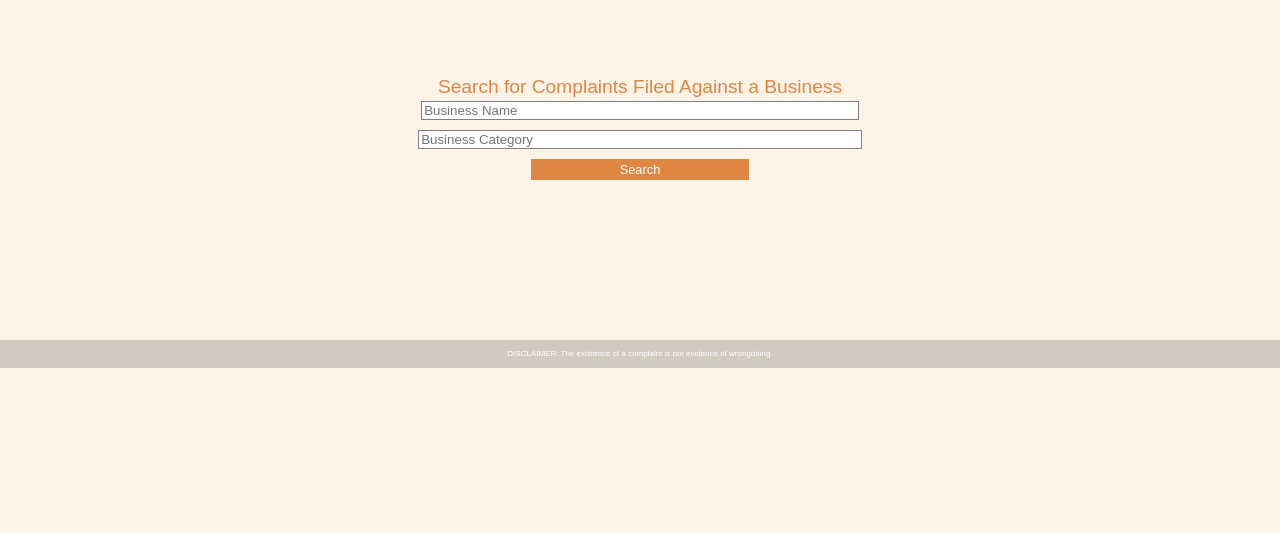
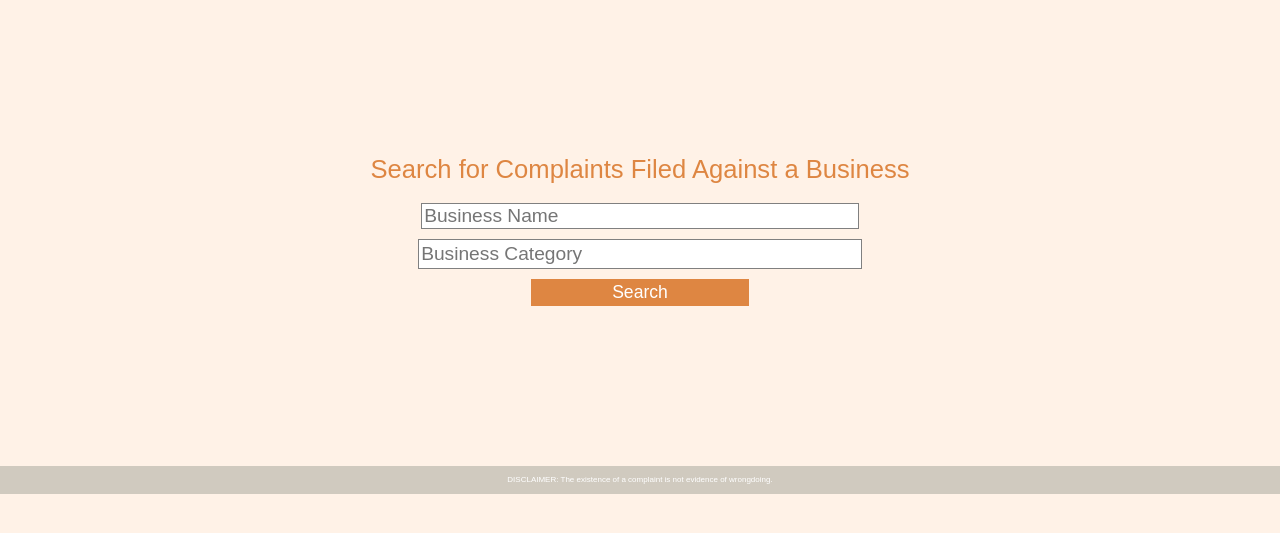
Before and after one commit to JudyVue/Code301Project, a website: page index.html in a window 1280 px wide. Shown: the part 107-640 px from the top of the page. Drawn offline with Linux system fonts and the light colour scheme.

Commit message:
styling large viewport

```diff
--- a/css/layout.css
+++ b/css/layout.css
@@ -40,9 +40,7 @@ footer {
 
 
 @media only screen and (min-width: 320px) {
-  #search {
-    max-width: 60%;
-  }
+
 }
 
 @media only screen and (min-width: 675px) {
--- a/css/module.css
+++ b/css/module.css
@@ -44,6 +44,8 @@
 
 #AG_logo {
   border-radius: 50%;
+  float: left;
+  padding: 5px;
 }
 
 #complaint_logo {
@@ -168,27 +170,41 @@ li.ui-menu-item {
     border-radius: 25%;
     opacity: 0.8;
   }
+
   #logo {
     height: 75px;
     weight: 75px;
   }
-  #search{
-    /*margin-top: 10em;*/
+
+  .search-home {
+    margin-top: 10em;
+    max-width: 60%;
+  }
+
+  .search-results {
+    width: 80%;
   }
 
   #search-form input{
     max-width: 60%;
+    height: 26px !important;
+    font-size: 1.2em;
   }
 
   #search-form h2{
-    font-size: 1.2rem;
+    font-size: 1.6rem;
+    margin-bottom: 20px;
   }
 
   #search-button {
     width: 30%;
-    font-size: .8rem;
+    font-size: 1.1rem;
     display: block;
     margin: auto;
+  }
+
+  .search-results-button{
+    height: 30px;
   }
 
   #results{
--- a/scripts/model/complaintsModel.js
+++ b/scripts/model/complaintsModel.js
@@ -89,7 +89,6 @@
 
   //when user searches by category, this function returns all businsses that fall under that category and how many complaints are filed against that business
   Complaint.findComplaintsByBus = function(businessName, ctx) {
-    console.log(ctx.complaints);
     var complaints = Complaint.complaintsInCategory.filter(function(complaint) {
       return complaint.business === businessName;
     });
@@ -210,6 +209,5 @@
   };
 
   //creating an empty table
-  Complaint.createTable();
   module.Complaint = Complaint;
 })(window);
```
Also changed, not shown: scripts/controller/complaintsController.js (+1 -8 lines).
